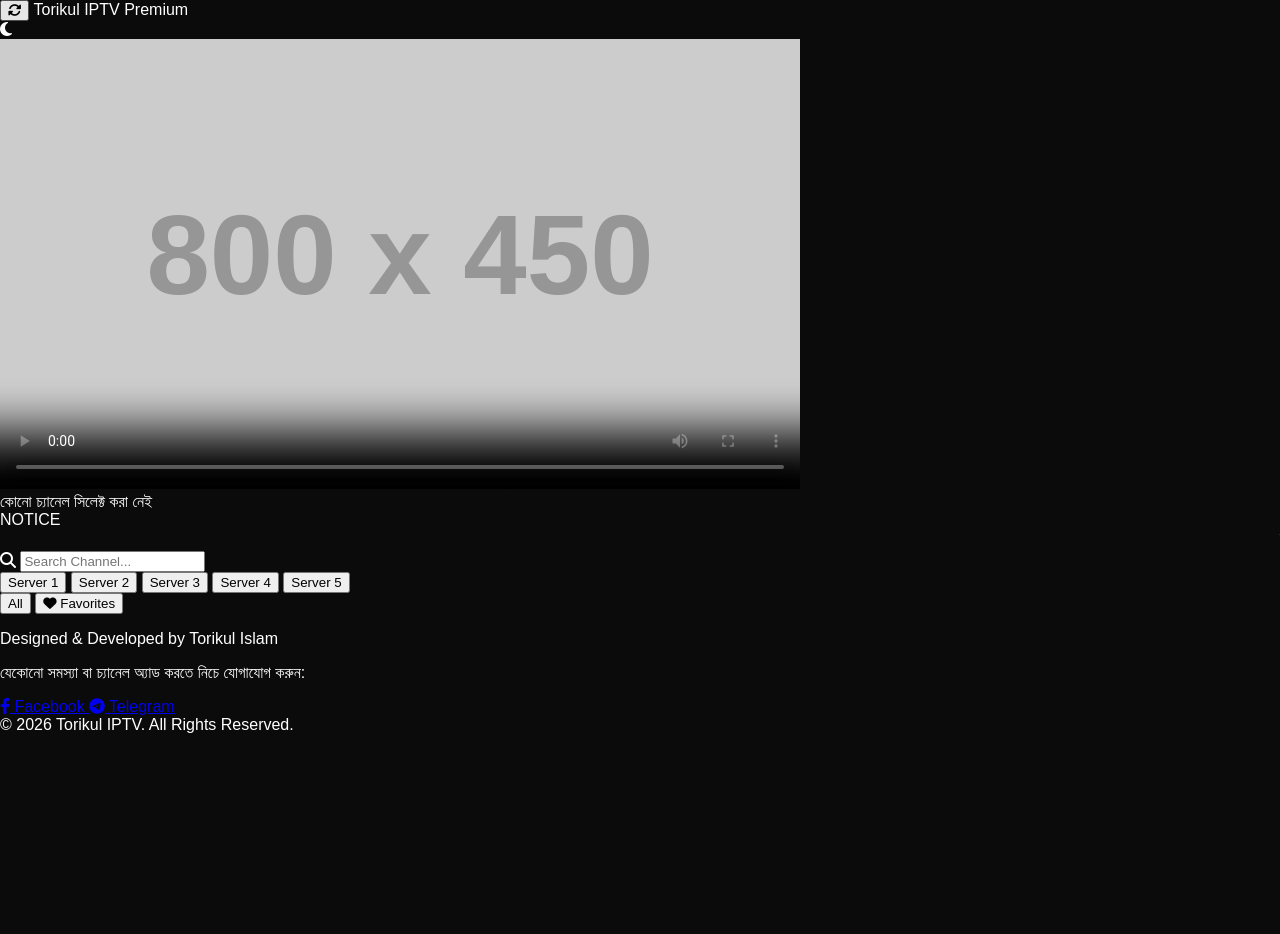
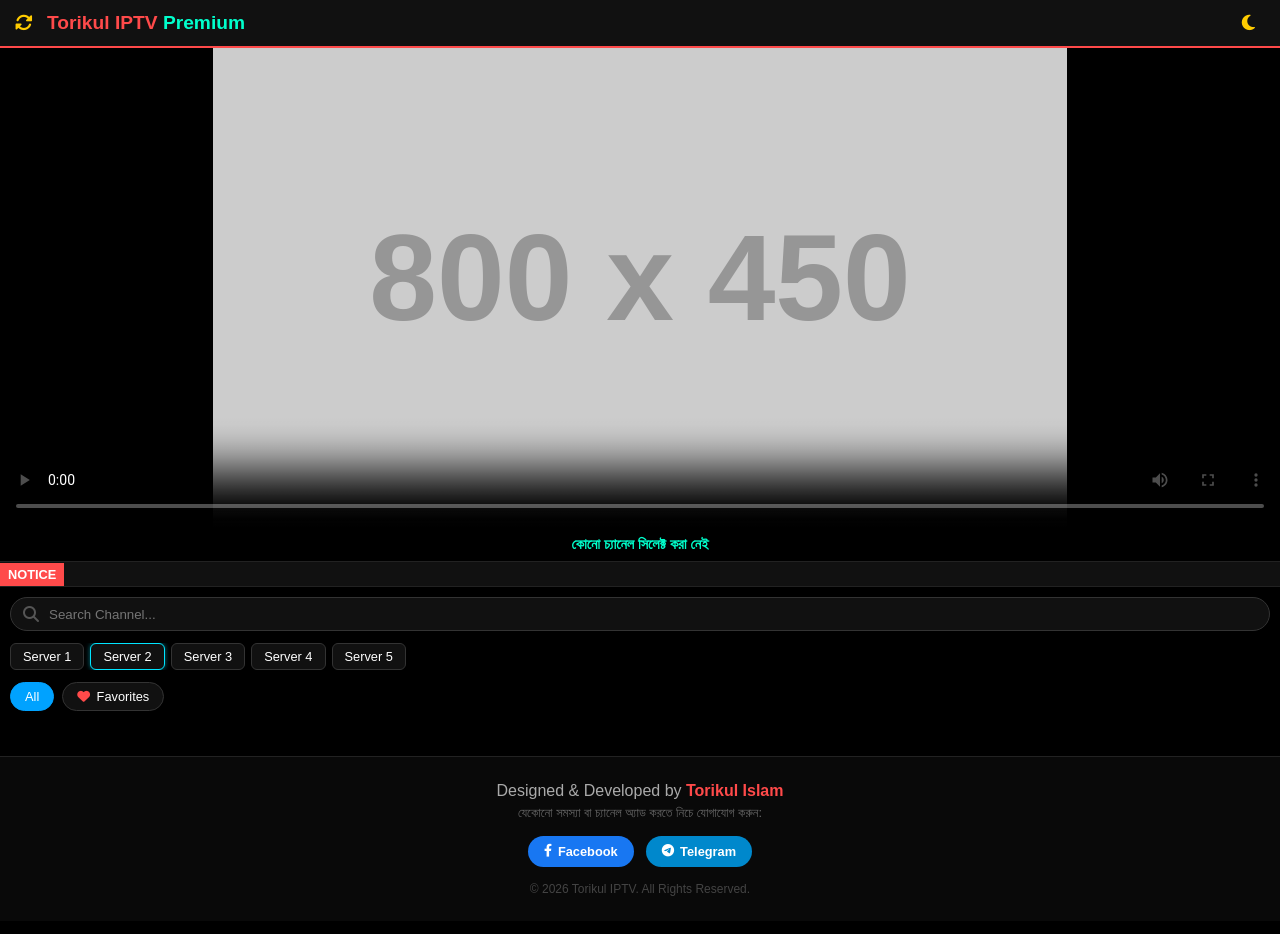
Before and after one commit to Masud2026/Torikul, a plain HTML site: page index.html in a window 1280 px wide. Before the commit the page ends 800 px from the top, so only its background shows below. Drawn offline with nearby package versions, Linux system fonts and the light colour scheme; placeholder pictures from the web are drawn by us.

Commit message:
Update style.css

```diff
--- a/style.css
+++ b/style.css
@@ -1,93 +1,274 @@
-body{
-margin:0;
-padding:0;
-background:#0b0b0b;
-color:white;
-font-family:Arial,sans-serif;
+:root {
+    --bg-color: #000000;
+    --card-bg: #ffffff;
+    --text-color: #ffffff;
+    --nav-bg: #111;
+    --border-color: #222;
 }
 
-header{
-display:flex;
-justify-content:space-between;
-align-items:center;
-padding:15px;
-background:#111;
-position:sticky;
-top:0;
+* {
+    margin: 0;
+    padding: 0;
+    box-sizing: border-box;
+    font-family: Arial, sans-serif;
 }
 
-.logo{
-font-size:24px;
-font-weight:bold;
-color:#00bfff;
+body {
+    background-color: var(--bg-color);
+    color: var(--text-color);
+    padding-bottom: 20px;
 }
 
-.search{
-padding:10px;
-border:none;
-border-radius:8px;
-width:180px;
+/* নেভিগেশন বার */
+.navbar {
+    display: flex;
+    justify-content: space-between;
+    align-items: center;
+    background: var(--nav-bg);
+    padding: 12px 15px;
+    border-bottom: 2px solid #ff4a4a;
+}
+.logo-text {
+    font-size: 1.2rem;
+    font-weight: bold;
+    color: #ff4a4a;
+}
+.premium-badge {
+    color: #00ffcc;
+}
+.refresh-btn, .night-mode-icon {
+    background: none;
+    border: none;
+    color: #ffcc00;
+    font-size: 1.1rem;
+    cursor: pointer;
+    margin-right: 10px;
 }
 
-.hero{
-text-align:center;
-padding:60px 20px;
-background:linear-gradient(135deg,#0077ff,#111);
+/* ভিডিও প্লেয়ার স্ক্রিন */
+.video-section {
+    width: 100%;
+    position: relative;
+    background: #000;
+}
+video {
+    width: 100%;
+    aspect-ratio: 16/9;
+    max-height: 45vh;
+    display: block;
+}
+.channel-info-bar {
+    background: rgba(0, 0, 0, 0.9);
+    padding: 8px;
+    text-align: center;
+    font-size: 0.9rem;
+    font-weight: bold;
+    color: #00ffcc;
+    border-bottom: 1px solid var(--border-color);
 }
 
-.hero h1{
-font-size:36px;
-margin-bottom:10px;
+/* নোটিশ বার */
+.notice-bar {
+    display: flex;
+    background: #111;
+    align-items: center;
+    font-size: 0.8rem;
+    border-bottom: 1px solid var(--border-color);
+}
+.notice-badge {
+    background: #ff4a4a;
+    padding: 4px 8px;
+    font-weight: bold;
+}
+marquee {
+    padding: 4px;
+    color: #ffcc00;
 }
 
-.hero button{
-padding:12px 25px;
-border:none;
-border-radius:10px;
-background:#00bfff;
-color:white;
-font-size:18px;
-cursor:pointer;
+/* কন্ট্রোল কন্টেইনার */
+.control-container {
+    padding: 10px;
+}
+.search-box {
+    display: flex;
+    align-items: center;
+    background: #111;
+    padding: 8px 12px;
+    border-radius: 20px;
+    margin-bottom: 12px;
+    border: 1px solid #333;
+}
+.search-box input {
+    background: transparent;
+    border: none;
+    color: #fff;
+    margin-left: 10px;
+    width: 100%;
+    outline: none;
+}
+.search-box i { color: #555; }
+
+/* সার্ভার বাটন */
+.server-selection {
+    display: flex;
+    gap: 6px;
+    overflow-x: auto;
+    margin-bottom: 12px;
+}
+.server-btn {
+    background: #111;
+    color: #fff;
+    border: 1px solid #333;
+    padding: 5px 12px;
+    border-radius: 6px;
+    font-size: 0.8rem;
+    cursor: pointer;
+    white-space: nowrap;
+}
+.server-btn.active {
+    border-color: #00e5ff;
+    box-shadow: 0 0 5px rgba(0, 229, 255, 0.5);
 }
 
-.categories{
-display:flex;
-overflow:auto;
-gap:10px;
-padding:15px;
+/* গোল ক্যাটাগরি বাটন */
+.category-tabs {
+    display: flex;
+    gap: 8px;
+    overflow-x: auto;
+    padding-bottom: 5px;
+}
+.category-tabs::-webkit-scrollbar, .server-selection::-webkit-scrollbar {
+    display: none;
+}
+.tab-btn {
+    background: #111;
+    color: #fff;
+    border: 1px solid #333;
+    padding: 6px 14px;
+    border-radius: 15px;
+    font-size: 0.8rem;
+    cursor: pointer;
+    white-space: nowrap;
+}
+.tab-btn.active {
+    background: #00a2ff;
+    border-color: #00a2ff;
+}
+.tab-btn i { color: #ff4a4a; margin-right: 3px; }
+
+/* চ্যানেল লিস্ট গ্রিড (৩টি কলাম) */
+.grid-container {
+    padding: 0 10px;
+}
+.channel-grid {
+    display: grid;
+    grid-template-columns: repeat(3, 1fr);
+    gap: 10px;
 }
 
-.categories div{
-background:#222;
-padding:10px 20px;
-border-radius:25px;
-white-space:nowrap;
+/* গ্লোয়িং চ্যানেল কার্ড */
+.channel-card {
+    background: var(--card-bg);
+    border-radius: 15px;
+    overflow: hidden;
+    display: flex;
+    flex-direction: column;
+    align-items: center;
+    position: relative;
+    padding: 8px;
+    cursor: pointer;
+    border: 1px solid #333;
+    box-shadow: 0 0 10px rgba(0, 162, 255, 0.3);
+}
+.logo-wrapper {
+    width: 100%;
+    aspect-ratio: 4/3;
+    display: flex;
+    justify-content: center;
+    align-items: center;
+    background: #fff;
+}
+.logo-wrapper img {
+    max-width: 85%;
+    max-height: 80%;
+    object-fit: contain;
+}
+.channel-name-box {
+    width: 100%;
+    background: #555;
+    color: #fff;
+    text-align: center;
+    font-size: 0.7rem;
+    padding: 4px 2px;
+    font-weight: bold;
+    border-radius: 0 0 10px 10px;
+    white-space: nowrap;
+    overflow: hidden;
+    text-overflow: ellipsis;
+    margin-top: 5px;
 }
 
-.channels{
-display:grid;
-grid-template-columns:repeat(auto-fit,minmax(220px,1fr));
-gap:15px;
-padding:20px;
+/* হার্ট/ফেভারিট আইকন */
+.fav-icon {
+    position: absolute;
+    top: 5px;
+    right: 5px;
+    color: #ddd;
+    font-size: 0.8rem;
+    z-index: 5;
+    background: rgba(0,0,0,0.2);
+    padding: 3px;
+    border-radius: 50%;
+}
+.fav-icon.liked {
+    color: #ff4a4a;
 }
 
-.card{
-background:#181818;
-border-radius:12px;
-overflow:hidden;
-transition:.3s;
+/* ফুটার সেকশন */
+.iptv-footer {
+    background: #090909;
+    padding: 25px 15px;
+    text-align: center;
+    border-top: 1px solid #222;
+    margin-top: 30px;
 }
+.developer-credit {
+    font-size: 1rem;
+    color: #aaa;
+    margin-bottom: 5px;
+}
+.dev-name {
+    color: #ff4a4a;
+    font-weight: bold;
+}
+.footer-text {
+    color: #666;
+    font-size: 0.8rem;
+    margin-bottom: 15px;
+}
+.contact-links {
+    display: flex;
+    justify-content: center;
+    gap: 12px;
+    margin-bottom: 15px;
+}
+.contact-card {
+    display: flex;
+    align-items: center;
+    gap: 6px;
+    padding: 8px 16px;
+    border-radius: 20px;
+    color: #fff;
+    text-decoration: none;
+    font-size: 0.8rem;
+    font-weight: bold;
+}
+.facebook { background: #1877F2; }
+.telegram { background: #0088cc; }
+.copyright { font-size: 0.75rem; color: #444; }
 
-.card:hover{
-transform:scale(1.03);
+/* ডেক্সটপ বা বড় স্ক্রিনের জন্য কলাম সংখ্যা বৃদ্ধি */
+@media (min-width: 768px) {
+    .channel-grid { grid-template-columns: repeat(6, 1fr); }
+    video { max-height: 60vh; }
 }
-
-.card img{
-width:100%;
-display:block;
-}
-
-.card h3{
-padding:10px;
-margin:0;
-}
```
